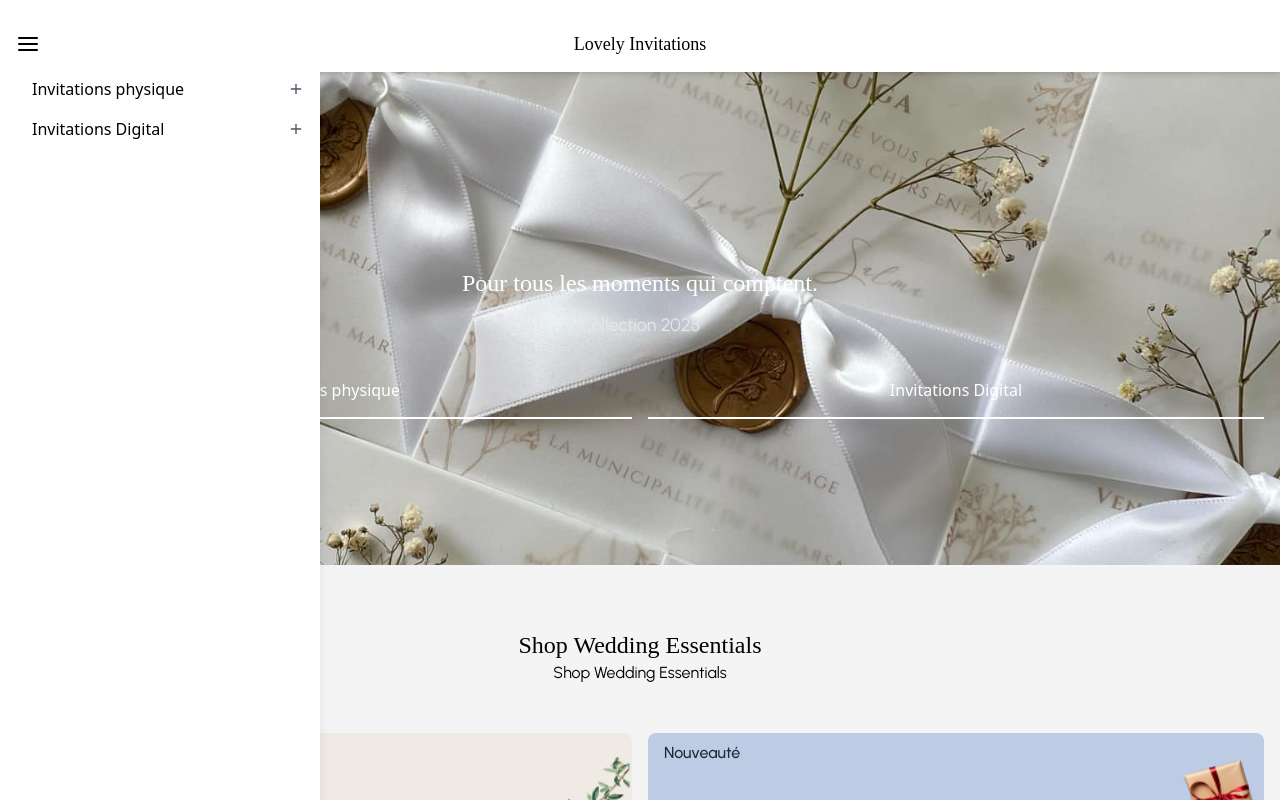
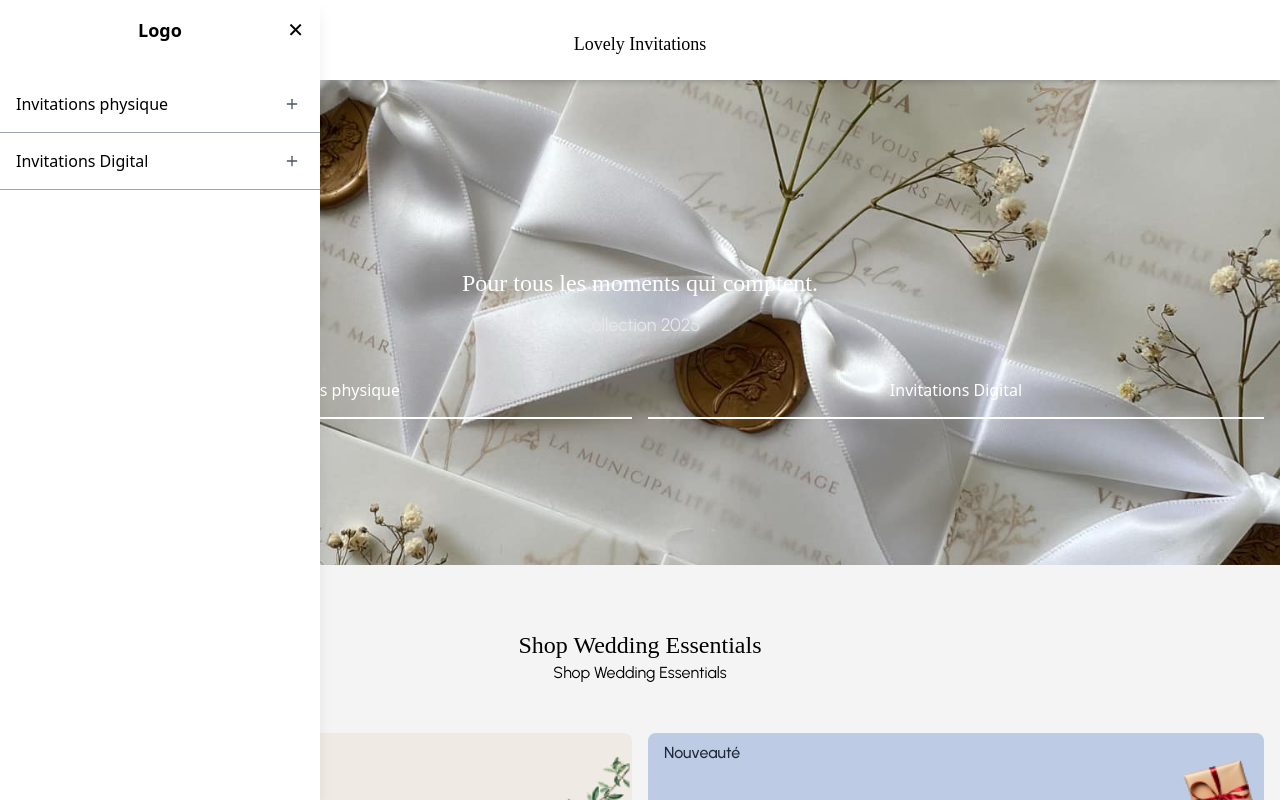
Before and after one commit to Anouar0000/Lovely_Wedding_front_end, a React (Create React App) app: page / in a window 1280 px wide. Both pictures are taken after a click on the button 28 px from the left and 44 px from the top of the page. Shown: the top 800 px of the page. Built offline with nearby package versions, Linux system fonts and the light colour scheme; a web font is replaced by a local one; what @react-pdf/renderer would draw is missing.

Commit message:
fixed sidebar

```diff
--- a/src/components/header/Header.jsx
+++ b/src/components/header/Header.jsx
@@ -13,7 +13,9 @@ function Header() {
 
   return (
     <>
-      <header className="flex items-center justify-between px-4 pt-8 pb-4 bg-white relative z-50">
+      {/* The header is given a z-index of 50 to place it in the stacking context. */}
+      <header className="flex items-center justify-between px-4 pt-8 pb-6 bg-white relative z-50">
+        {/* Hamburger Menu Button */}
         <button
           onClick={handleSidebarToggle}
           className="text-2xl focus:outline-none"
@@ -21,6 +23,7 @@ function Header() {
           <FiMenu />
         </button>
 
+        {/* Centered Logo/Title */}
         <div
           className="absolute left-1/2 transform -translate-x-1/2 cursor-pointer"
           onClick={() => navigate('/')}
@@ -29,10 +32,13 @@ function Header() {
         </div>
       </header>
 
-      {/* Sidebar and overlay */}
+      {/* This block handles the sidebar and the overlay */}
       {isSidebarOpen && (
+        // The overlay has a z-index of 55, which is HIGHER than the header's z-50.
+        // This makes it cover the entire screen, including the header, so any click
+        // outside the sidebar will be caught by this overlay's onClick handler.
         <div
-          className="fixed inset-0 z-40"
+          className="fixed inset-0 z-[55]"
           onClick={() => setSidebarOpen(false)}
         >
           <HomeSidebar
--- a/src/components/sidebars/HomeSidebar.js
+++ b/src/components/sidebars/HomeSidebar.js
@@ -1,4 +1,4 @@
-import React from 'react';
+import React, { useEffect, useRef } from 'react';
 import NestedList from './NestedList';
 
 const nestedItems = [
@@ -18,56 +18,56 @@ const nestedItems = [
     children: [
       {
         name: 'Mariage',
-        children: [
-          { name: 'Cérémonie' },
-          { name: 'Outeya/Henna' },
-          { name: 'Hammam' },
-          { name: 'Ichhar' },
-          { name: 'EVJF' },
-        ],
+        children: [{ name: 'Cérémonie' }, { name: 'Outeya/Henna' }, { name: 'Hammam' }, { name: 'Ichhar' }, { name: 'EVJF' }],
       },
       {
         name: 'Fêtes',
-        children: [
-          { name: 'Anniversaires' },
-          { name: 'Baptême' },
-          { name: 'Naissance' },
-          { name: 'Nouvel an' },
-        ],
+        children: [{ name: 'Anniversaires' }, { name: 'Baptême' }, { name: 'Naissance' }, { name: 'Nouvel an' }],
       },
       {
         name: 'Evénements',
-        children: [
-          { name: 'Inuguration' },
-          { name: 'Buissness Event' },
-          { name: 'Team Building' },
-        ],
+        children: [{ name: 'Inuguration' }, { name: 'Buissness Event' }, { name: 'Team Building' }],
       },
     ],
   },
 ];
 
 function HomeSidebar({ isOpen, onClose, resetKey }) {
+  const navRef = useRef(null);
+
+  // FIX #2: Prevents scroll "chaining" from the sidebar to the main page body.
+  useEffect(() => {
+    const navElement = navRef.current;
+    if (!navElement) return;
+
+    const handleWheel = (e) => {
+      const { scrollTop, scrollHeight, clientHeight } = navElement;
+      if (
+        (e.deltaY < 0 && scrollTop === 0) ||
+        (e.deltaY > 0 && scrollHeight - clientHeight - scrollTop < 1)
+      ) {
+        e.preventDefault();
+      }
+      e.stopPropagation();
+    };
+
+    navElement.addEventListener('wheel', handleWheel, { passive: false });
+    return () => navElement.removeEventListener('wheel', handleWheel);
+  }, [isOpen]);
+
   return (
     <div
       onClick={(e) => e.stopPropagation()}
-      className={`fixed top-0 left-0 h-full w-80 bg-white text-black transform ${
-        isOpen ? 'translate-x-0' : '-translate-x-full'
-      } transition-transform duration-300 ease-in-out z-50 shadow-lg`}
+      className={`fixed top-0 left-0 h-full w-80 bg-white text-black transform ${isOpen ? 'translate-x-0' : '-translate-x-full'} transition-transform duration-300 ease-in-out z-[60] shadow-lg`}
     >
-      <div className="flex justify-center items-center py-4 border-b border-gray-300">
+      <div className="flex justify-center items-center py-4 ">
         <h1 className="text-lg font-bold">Logo</h1>
       </div>
-
-      <button
-        onClick={onClose}
-        className="text-black text-xl absolute top-4 right-4 focus:outline-none"
-      >
+      <button onClick={onClose} className="text-black text-xl absolute top-4 right-4 focus:outline-none">
         ✕
       </button>
-
-      <nav className="p-4 overflow-y-auto h-[calc(100vh-64px)]">
-        <NestedList items={nestedItems} resetKey={resetKey} />
+      <nav ref={navRef} className="py-4 overflow-y-auto h-[calc(100vh-64px)]">
+        <NestedList items={nestedItems} resetKey={resetKey} onClose={onClose} />
       </nav>
     </div>
   );
--- a/src/components/sidebars/NestedList.js
+++ b/src/components/sidebars/NestedList.js
@@ -2,56 +2,71 @@ import React, { useState, useEffect } from 'react';
 import { FiPlus, FiMinus } from 'react-icons/fi';
 import { useNavigate } from 'react-router-dom';
 
-const NestedList = ({ items, resetKey }) => {
+const NestedList = ({ items, resetKey, onClose }) => {
   const [openItems, setOpenItems] = useState({});
-    const navigate = useNavigate();
+  const navigate = useNavigate();
 
   useEffect(() => {
-    // Close all open menus when resetKey changes (sidebar closes)
     setOpenItems({});
   }, [resetKey]);
 
-  const toggleItem = (key) => {
+  // This function now uses the uniqueKey to toggle state
+  const toggleItem = (uniqueKey) => {
     setOpenItems((prev) => ({
       ...prev,
-      [key]: !prev[key],
+      [uniqueKey]: !prev[uniqueKey],
     }));
   };
 
+  // This handler is for clicking the text label
+  const handleLabelClick = (item, uniqueKey) => {
+    if (item.children && item.children.length > 0) {
+      toggleItem(uniqueKey); // If it has children, toggle it
+    } else {
+      navigate('/invitations-physique', { // If not, navigate
+        state: { selectedCategory: item.name },
+      });
+      onClose();
+    }
+  };
+
   return (
-    <ul className="list-none pl-4">
+    <ul className="list-none m-0 p-0">
       {items.map((item, index) => {
-        const key = item.name + '-' + index;
-        const isOpen = openItems[key];
-
-        const handleClick = () => {
-          if (item.children && item.children.length > 0) {
-            toggleItem(key); // Expand/collapse
-          } else {
-            const path = `/invitations-physique/`;
-            navigate(path);
-          }
-        };
+        // FIX: We create a truly unique key for each item for both rendering and state
+        const uniqueKey = `${item.name}-${index}`;
+        const isOpen = openItems[uniqueKey];
+        const hasChildren = item.children && item.children.length > 0;
 
         return (
-          <li key={key} className="mb-4">
-            <div className="flex justify-between items-center cursor-pointer">
-              <span onClick={handleClick}>
+          <li key={uniqueKey} className={hasChildren ? 'border-b border-gray-400' : ''}>
+            <div className="flex justify-between items-center p-4 hover:bg-gray-50">
+              {/* The text span is now the primary clickable element for toggling OR navigating */}
+              <span
+                className="flex-grow cursor-pointer"
+                onClick={() => handleLabelClick(item, uniqueKey)}
+              >
                 {item.name}
               </span>
-              {item.children && (
+
+              {/* The +/- icon is a dedicated button that ONLY toggles the submenu */}
+              {hasChildren && (
                 <button
-                  onClick={() => toggleItem(key)}
-                  className="text-gray-600 focus:outline-none"
+                  className="p-1 ml-2 text-gray-600 focus:outline-none"
+                  // It uses the uniqueKey to prevent conflicts
+                  onClick={() => toggleItem(uniqueKey)}
                 >
                   {isOpen ? <FiMinus /> : <FiPlus />}
                 </button>
               )}
             </div>
-
-            {item.children && isOpen && (
-              <div className="pl-4 border-l border-gray-300 mt-2 ml-2">
-                <NestedList items={item.children} resetKey={resetKey} />
+            {hasChildren && isOpen && (
+              <div className="pl-6 pt-2 pb-2 bg-gray-50">
+                <NestedList
+                  items={item.children}
+                  resetKey={resetKey}
+                  onClose={onClose}
+                />
               </div>
             )}
           </li>
```
Also changed, not shown: src/pages/InvitationsPhysiquePage.jsx (+9 -28 lines).
